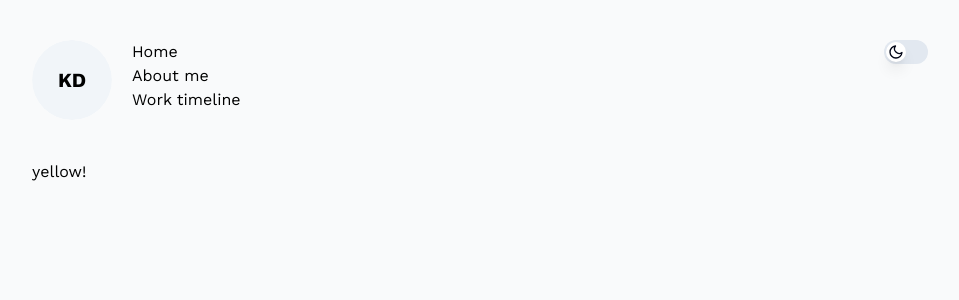
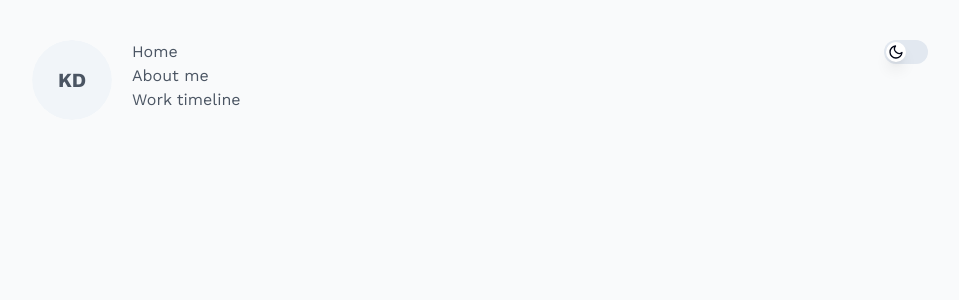
Before and after one commit to kevincarld/kcd-portfolio, a Next.js app: page / in a window 1280 px wide. Shown: the top 300 px of the page, without its empty margins (160-1119 px from the left). Built offline with nearby package versions, Linux system fonts and the light colour scheme.

Commit message:
added layout plan in page

```diff
--- a/src/app/(components)/header/header.tsx
+++ b/src/app/(components)/header/header.tsx
@@ -4,7 +4,7 @@ import Link from "next/link";
 
 export default function Header() {
   return (
-    <header className="container flex justify-between py-6 md:py-10">
+    <header className="container flex justify-between pt-6 md:pt-10">
       <div className="flex space-x-2 md:space-x-5">
         <Avatar>
           {/* <AvatarImage src="https://github.com/shadcn.png" /> */}
--- a/src/app/page.tsx
+++ b/src/app/page.tsx
@@ -3,9 +3,9 @@ import Image from "next/image";
 export default function Home() {
   return (
     <>
-      <section className="container">
-        <h1>yellow!</h1>
-      </section>
+      {/* <Intro /> */}
+
+      {/* <SelectedWorks /> */}
     </>
   );
 }
--- a/src/styles/globals.css
+++ b/src/styles/globals.css
@@ -10,6 +10,6 @@
   }
 
   body {
-    @apply text-black dark:text-gray-300;
+    @apply text-gray-600 dark:text-gray-300;
   }
 }
```
